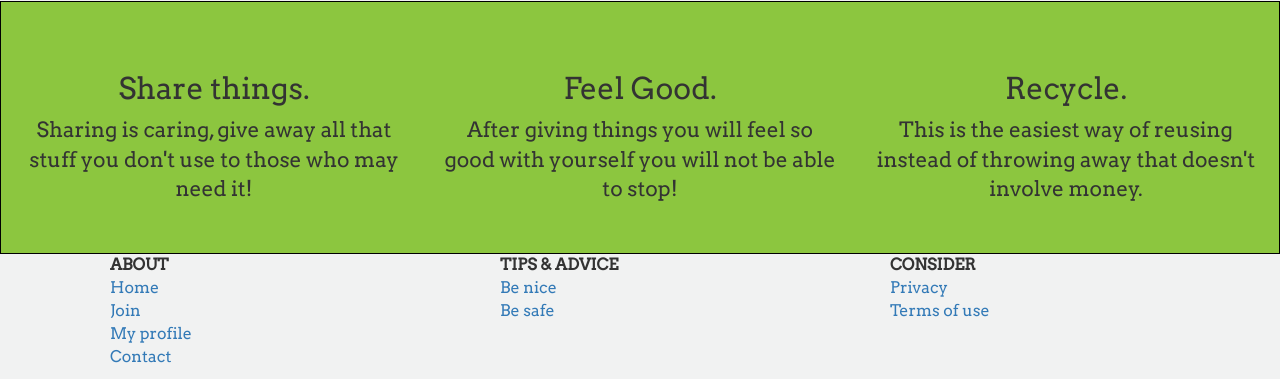
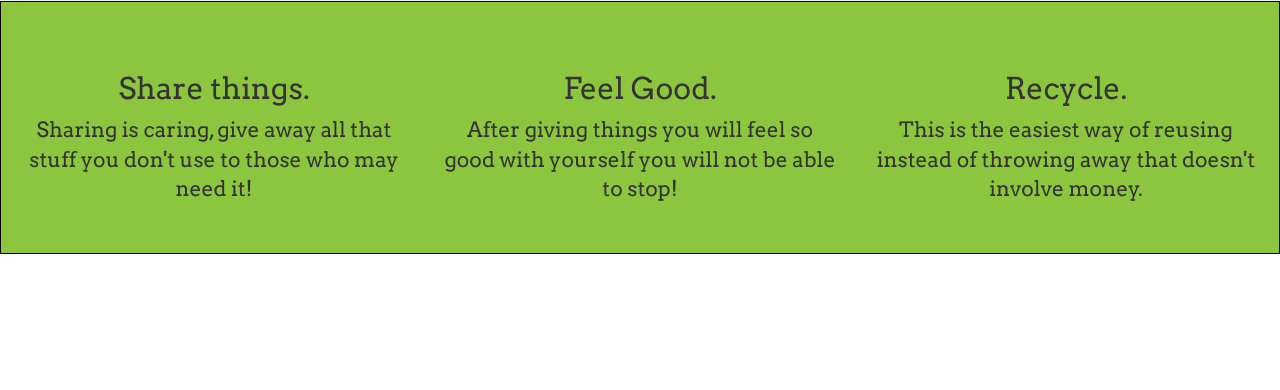
Before and after one commit to xmero/finalProject, a website: page public/index.html in a window 1280 px wide. Shown: the part 410-800 px from the top of the page. Drawn offline with nearby package versions, Linux system fonts and the light colour scheme; some packages are replaced by stand-ins of ours; no server answers; a script that the page names is missing.

Commit message:
html comments removed

```diff
--- a/public/templates/footer.html
+++ b/public/templates/footer.html
@@ -17,38 +17,4 @@
                     </div>
                 </div>
             </div>
-            <div class="container">
-                <div class="row">
-                    <div class="col-xs-6 col-md-4">
-                        <ul class="">
-                            <li class="footer-title"> ABOUT</li>
-                            <li><a href="#">Home</a></li>
-                            <li><a href="#">Join</a></li>
-                            <li><a href="#">My profile</a></li>
-                            <li><a href="#">Contact</a></li>
-                        </ul>
-                    </div>
-                    <div class="col-xs-6 col-md-4">
-                        <ul >
-                            <li class="footer-title"> TIPS &amp; ADVICE</li>
-                            <li><a href="#">Be nice</a></li>
-                            <li><a href="#">Be safe</a></li>
-                        </ul>
-                    </div>
-                    <div class="col-xs-6 col-md-4">
-                        <ul >
-                            <li class="footer-title"> CONSIDER</li>
-                            <li><a href="#">Privacy</a></li>
-                            <li><a href="#">Terms of use</a></li>
-                        </ul>
-                        <!-- <ul >
-                            <li class="footer-title"> FOLLOW US</li>
-                            <li><a href="#">Facebook</a></li>
-                            <li><a href="#">Twitter</a></li>
-                            <li><a href="#">Instagram</a></li>
-                        </ul> -->
-                    </div>
-                </div>
-            </div>
-            </div>
         </footer>
```
Also changed, not shown: public/index.html (+0 -2 lines), public/templates/user.html (+0 -55 lines).
